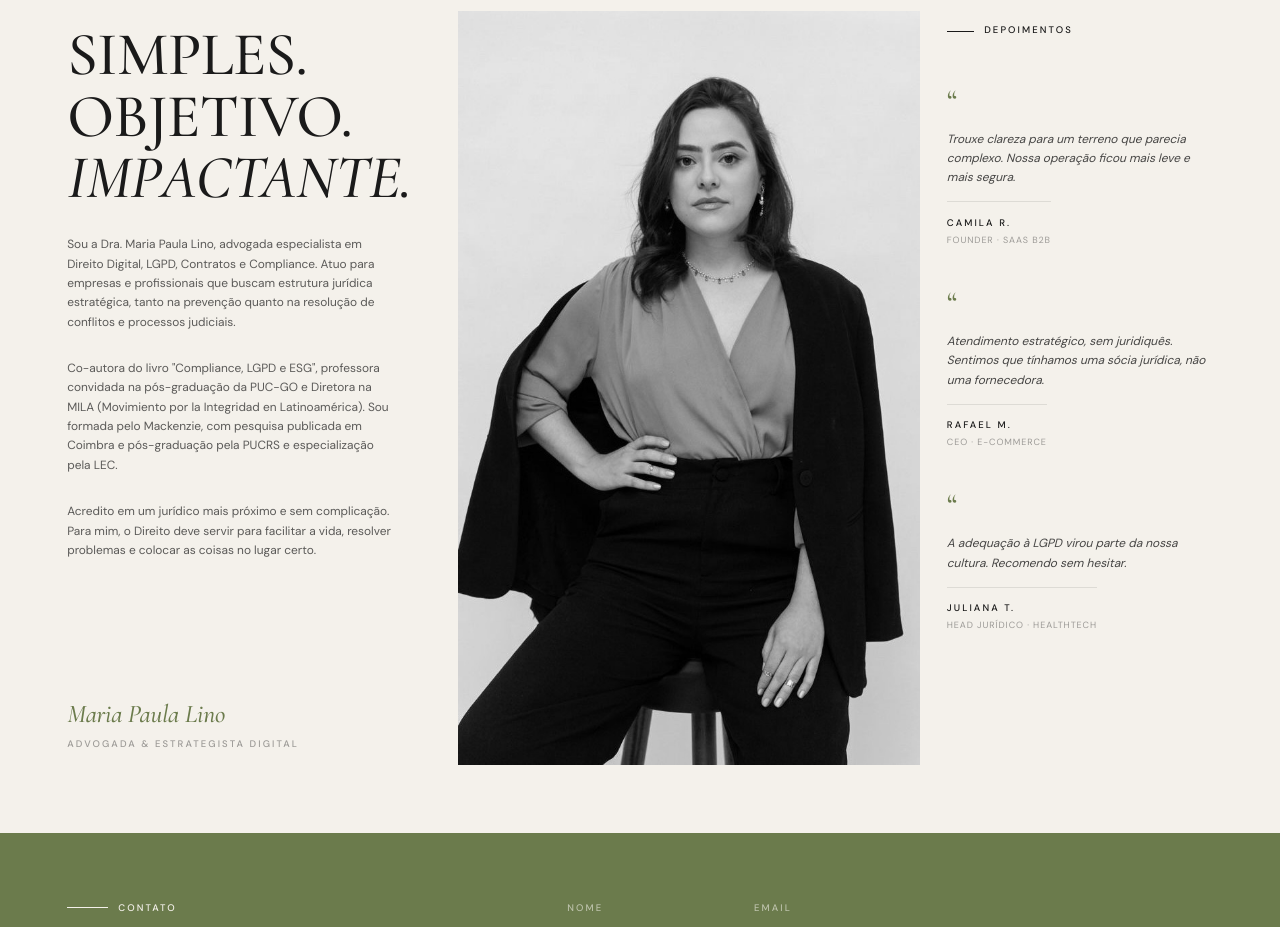
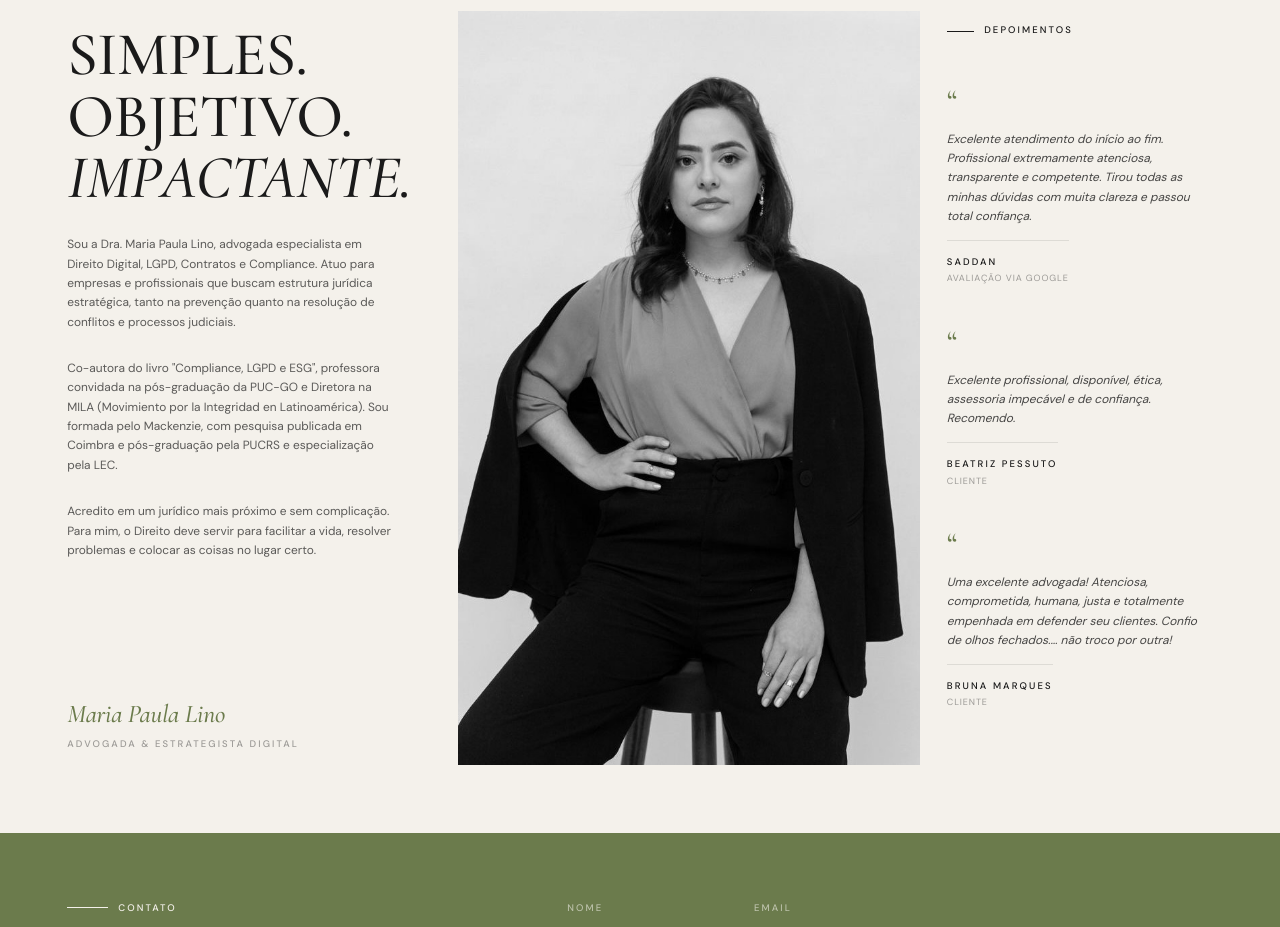
Before and after one commit to anacquesta/mariapaula-project, a React (Vite) app: page / in a window 1280 px wide. Shown: the part 1700-2627 px from the top of the page. Built offline with nearby package versions, Linux system fonts and the light colour scheme; the HTML template or start-up script is replaced by a standard one.

Commit message:
Update testimonials with real client reviews

```diff
--- a/src/components/site/About.tsx
+++ b/src/components/site/About.tsx
@@ -3,19 +3,19 @@ import { useReveal } from "@/hooks/use-reveal";
 
 const quotes = [
   {
-    q: "Trouxe clareza para um terreno que parecia complexo. Nossa operação ficou mais leve e mais segura.",
-    a: "Camila R.",
-    r: "Founder · SaaS B2B",
+    q: "Excelente atendimento do início ao fim. Profissional extremamente atenciosa, transparente e competente. Tirou todas as minhas dúvidas com muita clareza e passou total confiança.",
+    a: "Saddan",
+    r: "Avaliação via Google",
   },
   {
-    q: "Atendimento estratégico, sem juridiquês. Sentimos que tínhamos uma sócia jurídica, não uma fornecedora.",
-    a: "Rafael M.",
-    r: "CEO · E-commerce",
+    q: "Excelente profissional, disponível, ética, assessoria impecável e de confiança. Recomendo.",
+    a: "Beatriz Pessuto",
+    r: "Cliente",
   },
   {
-    q: "A adequação à LGPD virou parte da nossa cultura. Recomendo sem hesitar.",
-    a: "Juliana T.",
-    r: "Head Jurídico · Healthtech",
+    q: "Uma excelente advogada! Atenciosa, comprometida, humana, justa e totalmente empenhada em defender seu clientes. Confio de olhos fechados.... não troco por outra!",
+    a: "Bruna Marques",
+    r: "Cliente",
   },
 ];
 
```
